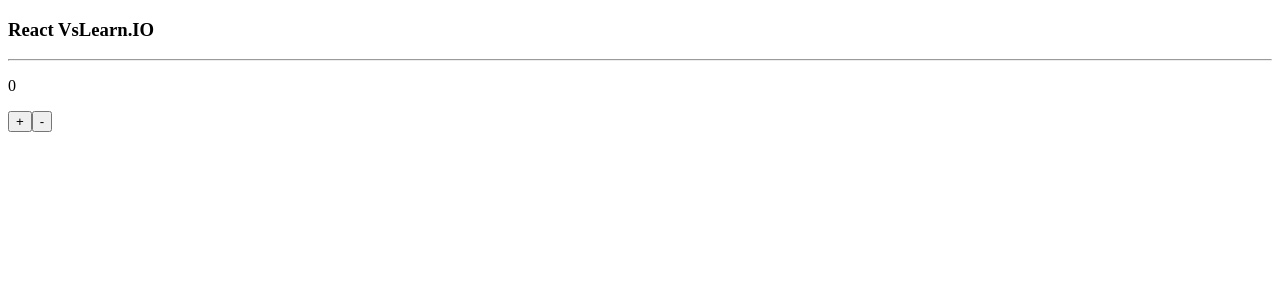
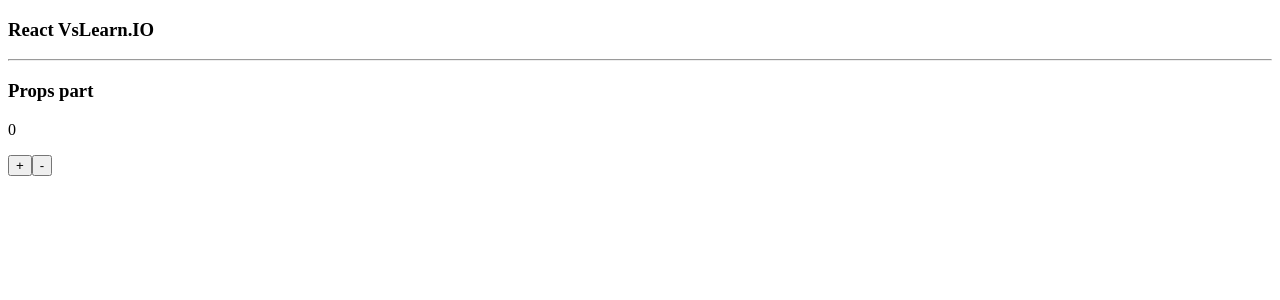
Before and after one commit to Jean-pierre14/reactjs, a React (Create React App) app in the folder views/: page / in a window 1280 px wide. Shown: the top 300 px of the page. Built offline with nearby package versions, Linux system fonts and the light colour scheme.

Commit message:
Props in class extends

```diff
--- a/views/src/App.js
+++ b/views/src/App.js
@@ -1,5 +1,6 @@
 import React from 'react'
 import Events from './components/Events'
+import Props from './components/Props'
 
 class App extends React.Component {
 
@@ -9,6 +10,7 @@ class App extends React.Component {
       <div>
         <h3>React VsLearn.IO</h3>
         <hr />
+        <Props />
         <Events />
       </div>
     )
--- /dev/null
+++ b/views/src/components/Props.js
@@ -0,0 +1,12 @@
+import React from 'react'
+
+class Props extends React.Component {
+    render() {
+        return (
+            <div>
+                <h3>Props part</h3>
+            </div>
+        )
+    }
+}
+export default Props
```
